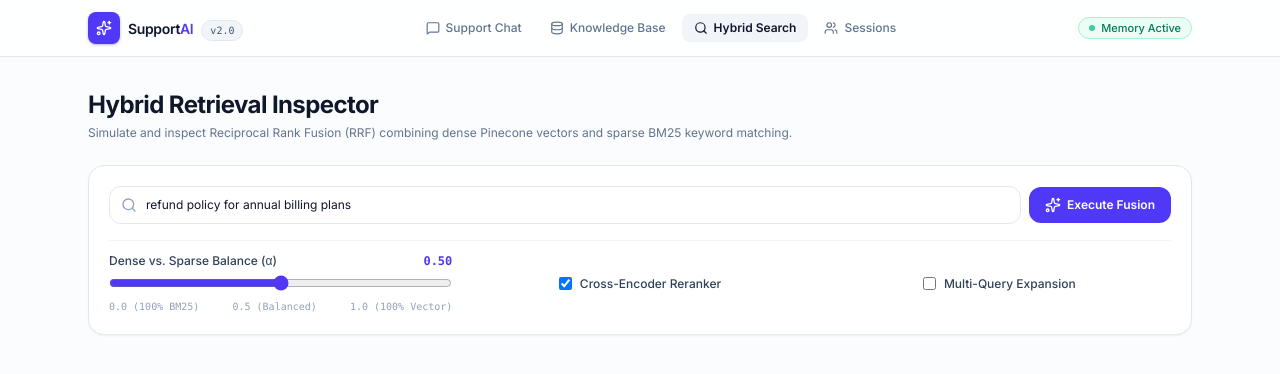
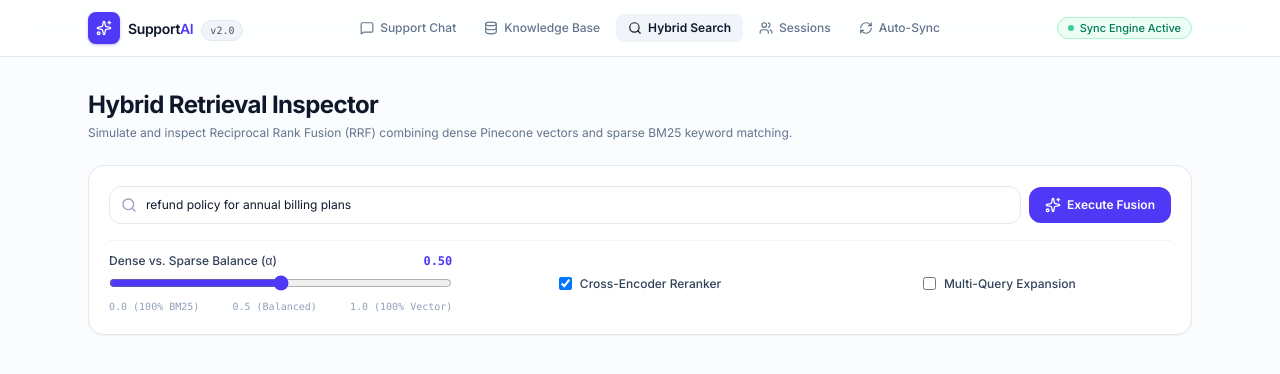
Before and after one commit to Giancyril/Anchor, a Next.js app in the folder frontend/: page /search in a window 1280 px wide. Shown: the top 374 px of the page. Built offline with nearby package versions, Linux system fonts and the light colour scheme.

Commit message:
style(nav): add auto-sync and diffs tab to navigation

```diff
--- a/frontend/components/Navbar.tsx
+++ b/frontend/components/Navbar.tsx
@@ -2,7 +2,7 @@
 
 import Link from "next/link";
 import { usePathname } from "next/navigation";
-import { MessageSquare, Database, Search, Users, Sparkles } from "lucide-react";
+import { MessageSquare, Database, Search, Users, RefreshCw, Sparkles } from "lucide-react";
 
 export function Navbar() {
   const pathname = usePathname();
@@ -12,6 +12,7 @@ export function Navbar() {
     { label: "Knowledge Base", href: "/admin", icon: Database },
     { label: "Hybrid Search", href: "/search", icon: Search },
     { label: "Sessions", href: "/sessions", icon: Users },
+    { label: "Auto-Sync", href: "/sync", icon: RefreshCw },
   ];
 
   return (
@@ -59,7 +60,7 @@ export function Navbar() {
         <div className="flex items-center gap-2">
           <span className="inline-flex items-center gap-1.5 rounded-full border border-emerald-200 bg-emerald-50 px-2.5 py-0.5 text-[11px] font-medium text-emerald-700">
             <span className="h-1.5 w-1.5 rounded-full bg-emerald-500 animate-pulse" />
-            Memory Active
+            Sync Engine Active
           </span>
         </div>
       </div>
```
